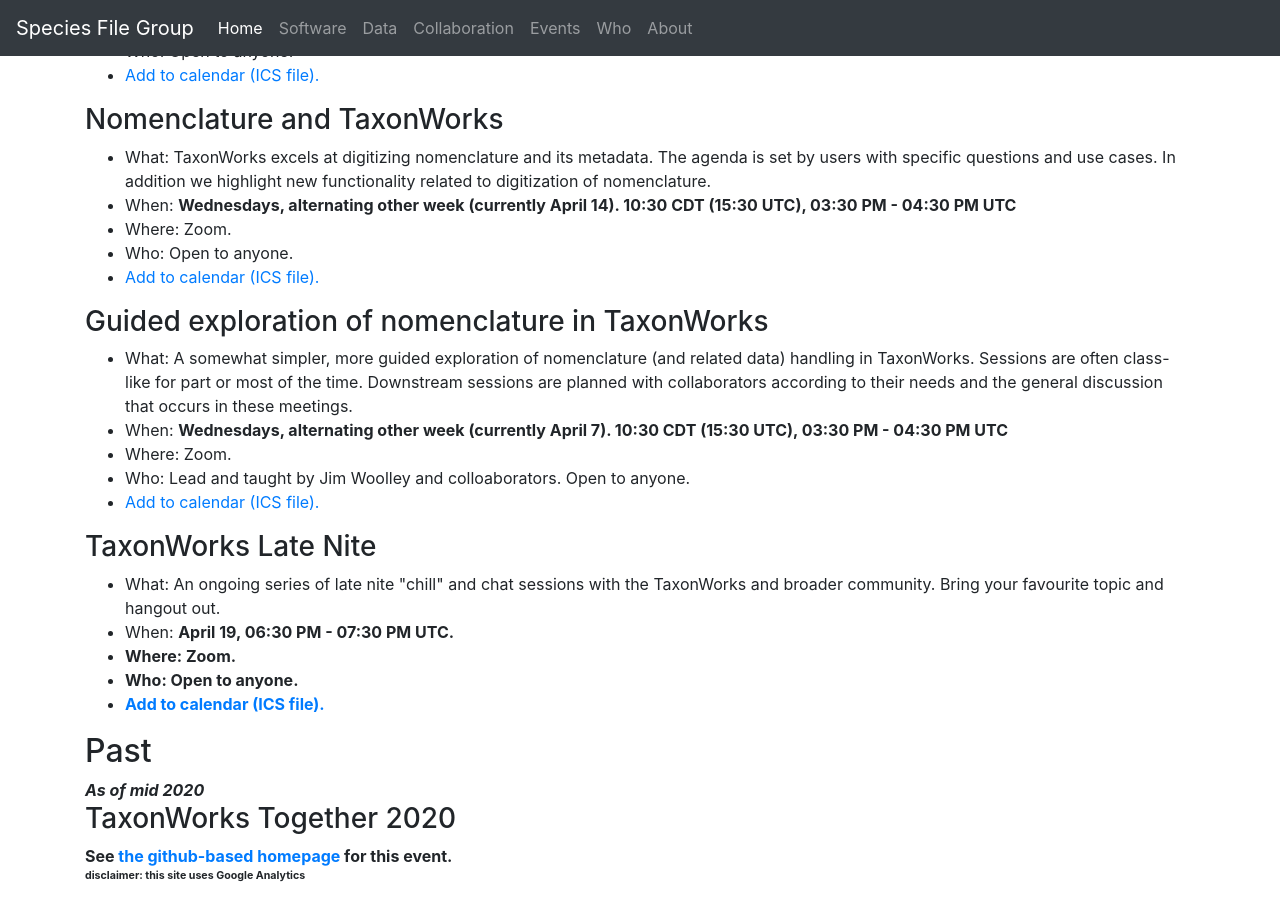
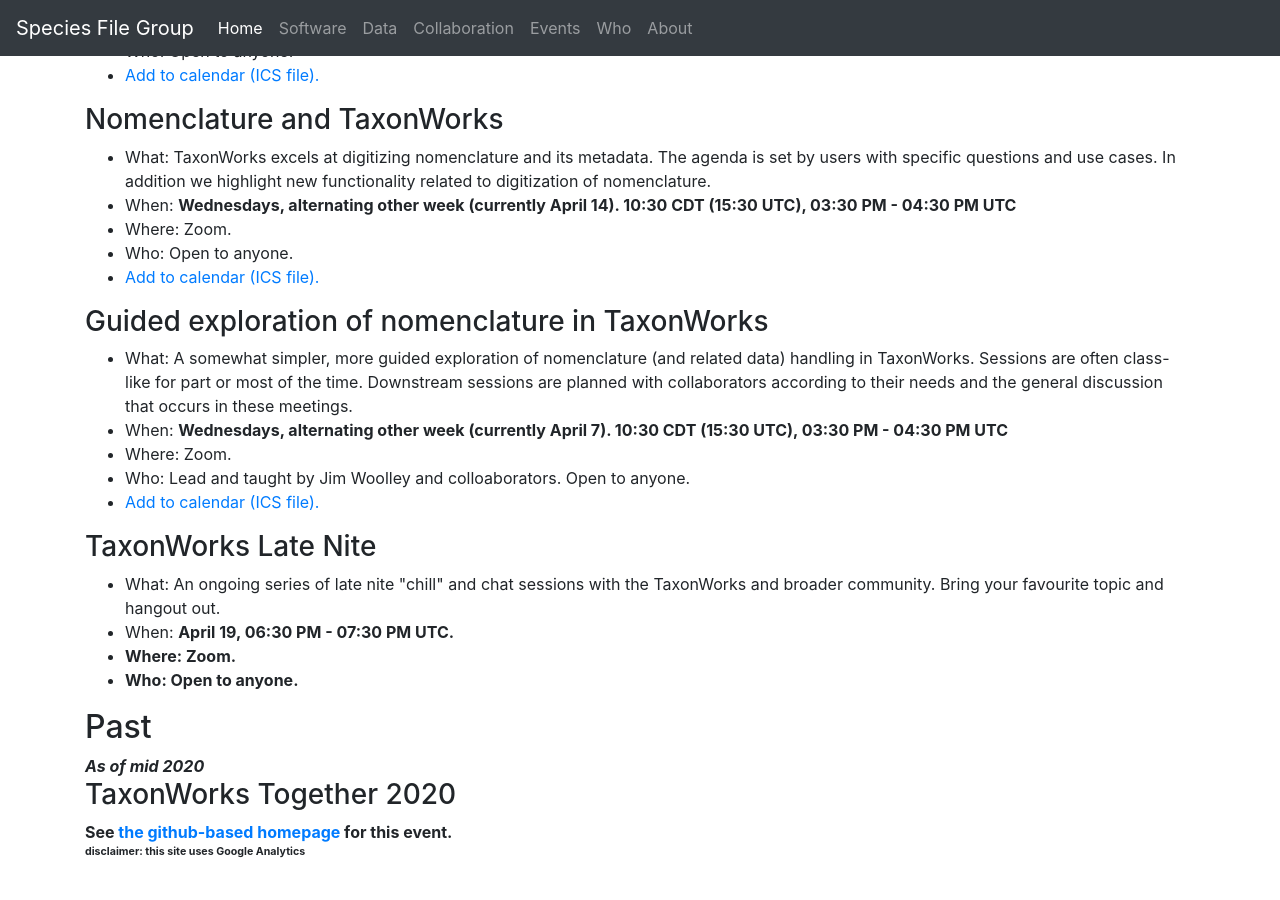
Before and after one commit to pnhogan/speciesfilegroup.github.io, a Jekyll site: the page built from events.html, in a window 1280 px wide and 900 px high, scrolled down 575 px. Built offline with Jekyll 4.4.1, drawn with Linux system fonts in a browser that asks for light colours; after the commit the page ends 1451 px from its top, so only the background shows below that.

Commit message:
Update events.html
Remove calendar for late nite.

```diff
--- a/events.html
+++ b/events.html
@@ -53,7 +53,6 @@
   <li>When: <b> April 19, <span data-utc-to-local="18:30, 19:30"></span>.</li>
   <li>Where: Zoom. </li>
   <li>Who: Open to anyone.</li>
-  <li><a href="/calendar/guided_nomenclature.ics">Add to calendar (ICS file).</a></li>
 </ul>
 
 <h2> Past </h2>
@@ -61,7 +60,6 @@
 
 <h3> TaxonWorks Together 2020 </h3>
 See <a href="https://github.com/SpeciesFileGroup/taxonworks_together_2020">the github-based homepage</a> for this event.
-
 
 <script>
   function convertUTCToLocal(time) {
```
